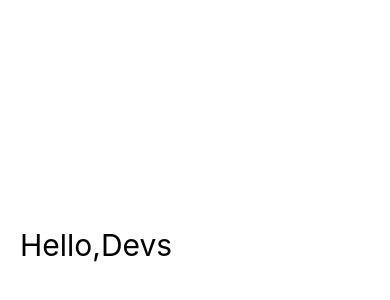
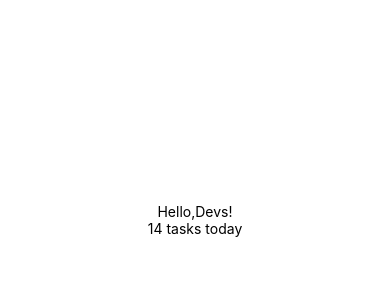
Before and after one commit to ESIANNAN/rn-assignment3-11347739, a React Native app: screen / in a window 390 px wide. Shown: the part 202-502 px from the top of the page. Built offline with nearby package versions, Linux system fonts and the light colour scheme.

Commit message:
Update App.js
hello dev text

```diff
--- a/App.js
+++ b/App.js
@@ -4,7 +4,8 @@ import { StyleSheet, Text, View } from 'react-native';
 export default function App() {
   return (
     <View style={styles.container}>
-       <Text style={styles.text}>Hello,Devs</Text>
+       <Text style={styles.text}>Hello,Devs!</Text>
+      <Text style={styles.smalltext}>14 tasks today</Text>
       <StatusBar style="auto" />
     </View>
   );
@@ -14,16 +15,8 @@ const styles = StyleSheet.create({
   container: {
     flex: 1,
     backgroundColor: '#fff',
-    backgroundColor: '#fff',
-    justifyContent: 'flex-start',
-    alignItems: 'flex-start',
-    paddingTop: 50,
-    paddingLeft: 20,
-
+    alignItems: 'center',
     justifyContent: 'center',
   },
-  text:{
 
-    fontSize: 30,
-  },
 });
```
